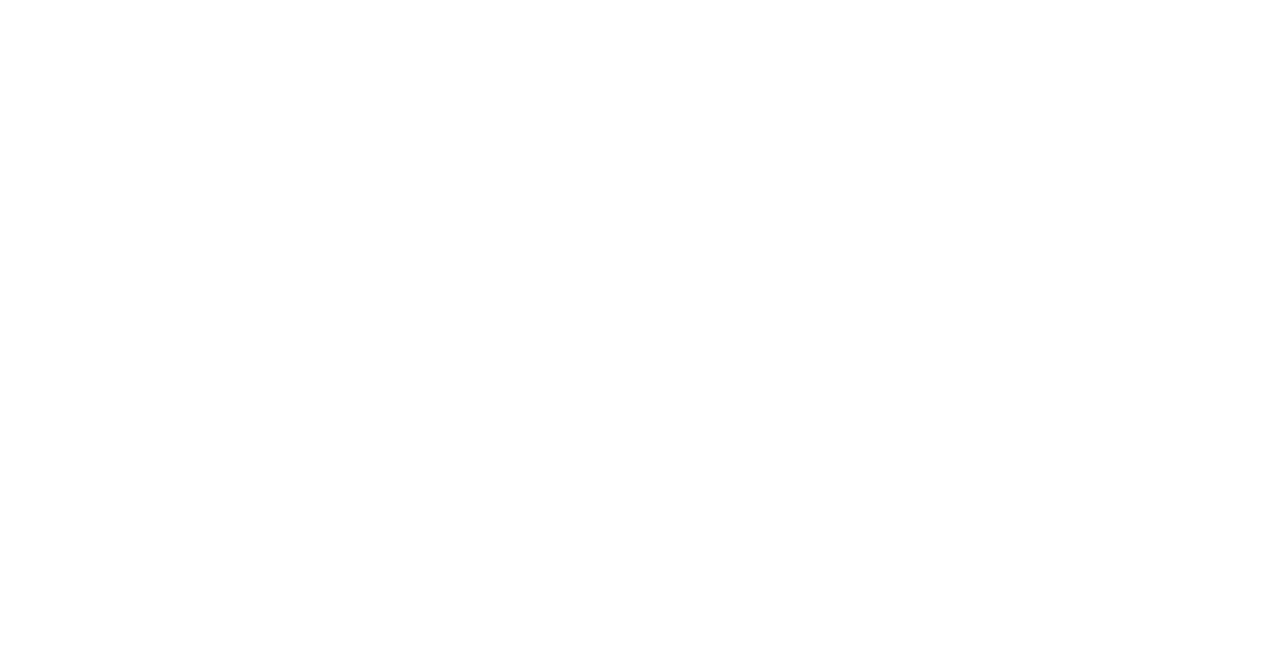
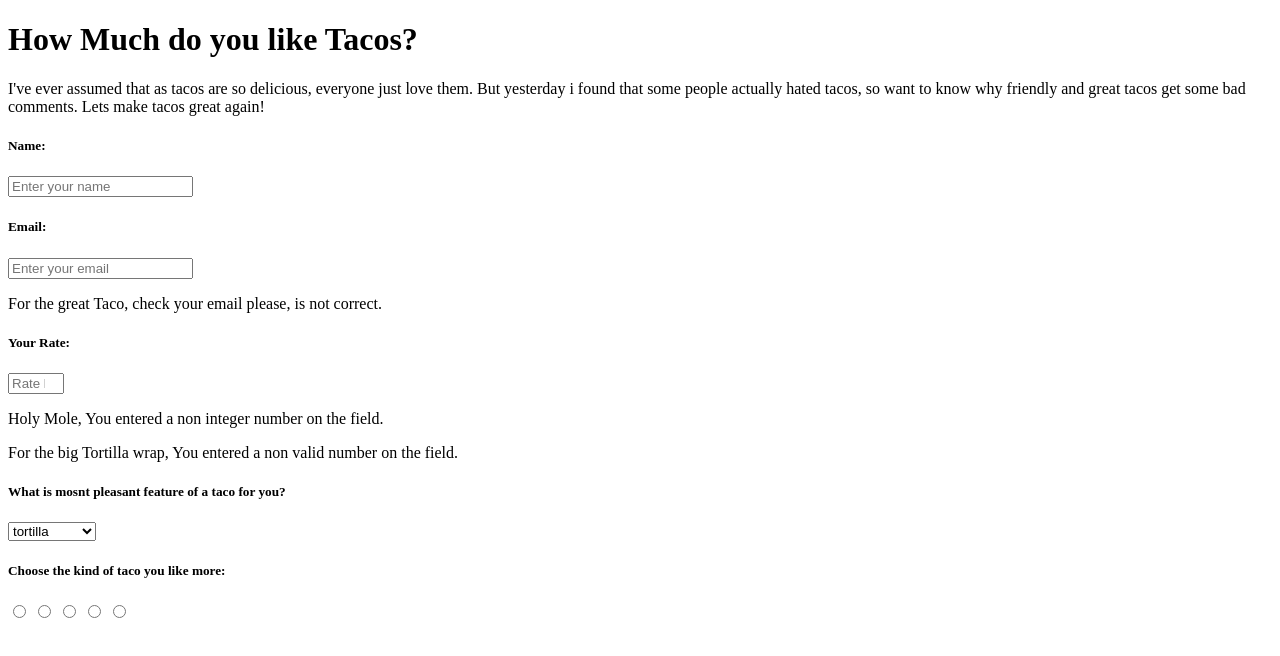
Before and after one commit to root-code-software/microverse-trial-3, a plain HTML site: page index.html in a window 1280 px wide. Drawn offline with Linux system fonts and the light colour scheme.

Commit message:
Updated with basic html set up

```diff
--- a/index.html
+++ b/index.html
@@ -10,7 +10,48 @@
 <body>
   <script src="https://cdn.freecodecamp.org/testable-projects-fcc/v1/bundle.js"></script>
 
-
+ <main>
+   <h1 id="title">
+      How Much do you like Tacos?
+   </h1>
+   <p id="description">
+      I've ever assumed that as tacos are so delicious, everyone just love them.
+      But yesterday i found that some people actually hated tacos, so want to know
+      why friendly and great tacos get some bad comments. Lets make tacos great again!
+   </p>
+   <form id="survey-form">
+     <h5 id="name-label">Name: </h5>
+     <input id="name" placeholder="Enter your name"/>
+     <h5 id="email-label">Email: </h5>
+     <input type="email" placeholder="Enter your email" />
+     <p id="email-error">
+       For the great Taco, check your email please, is not correct.
+      </p>
+     <h5 id="number-label">Your Rate: </h5>
+      <input type="number" id="number" placeholder="Rate how much you like tacos" min="0", max="10" default="6"/>
+      <p id="number-type-error">
+        Holy Mole, You entered a non integer number on the field.
+      </p>
+      <p id="number-range-error">
+        For the big Tortilla wrap, You entered a non valid number on the field.
+      </p>
+      <h5 id="dropdown-label">What is mosnt pleasant feature of a taco for you? </h5>
+      <select id="dropdown">
+        <option value="tortilla">tortilla</option>
+        <option value="mole">mole</option>
+        <option value="guacamole">guacamole</option>
+        <option value="meat">meat</option>
+      </select>
+      <h5 id="radiogroup-label">Choose the kind of taco you like more: </h5>
+      <div name="kind-o-taco">
+          <input type="radio" id="pastor" label="Al Pastor"/>
+          <input type="radio" id="carnitas" label="Carnitas" selected="true"/>
+          <input type="radio" id="chorizo" label="Chorizo"/>
+          <input type="radio" id="vegetal" label="vegetal"/>
+          <input type="radio" id="other" label="other"/>
+      </div>
+   </form>
+ </main>
   <script src="js/index.js"></script>
 </body>
 
```
Also changed, not shown: 1 other file.
